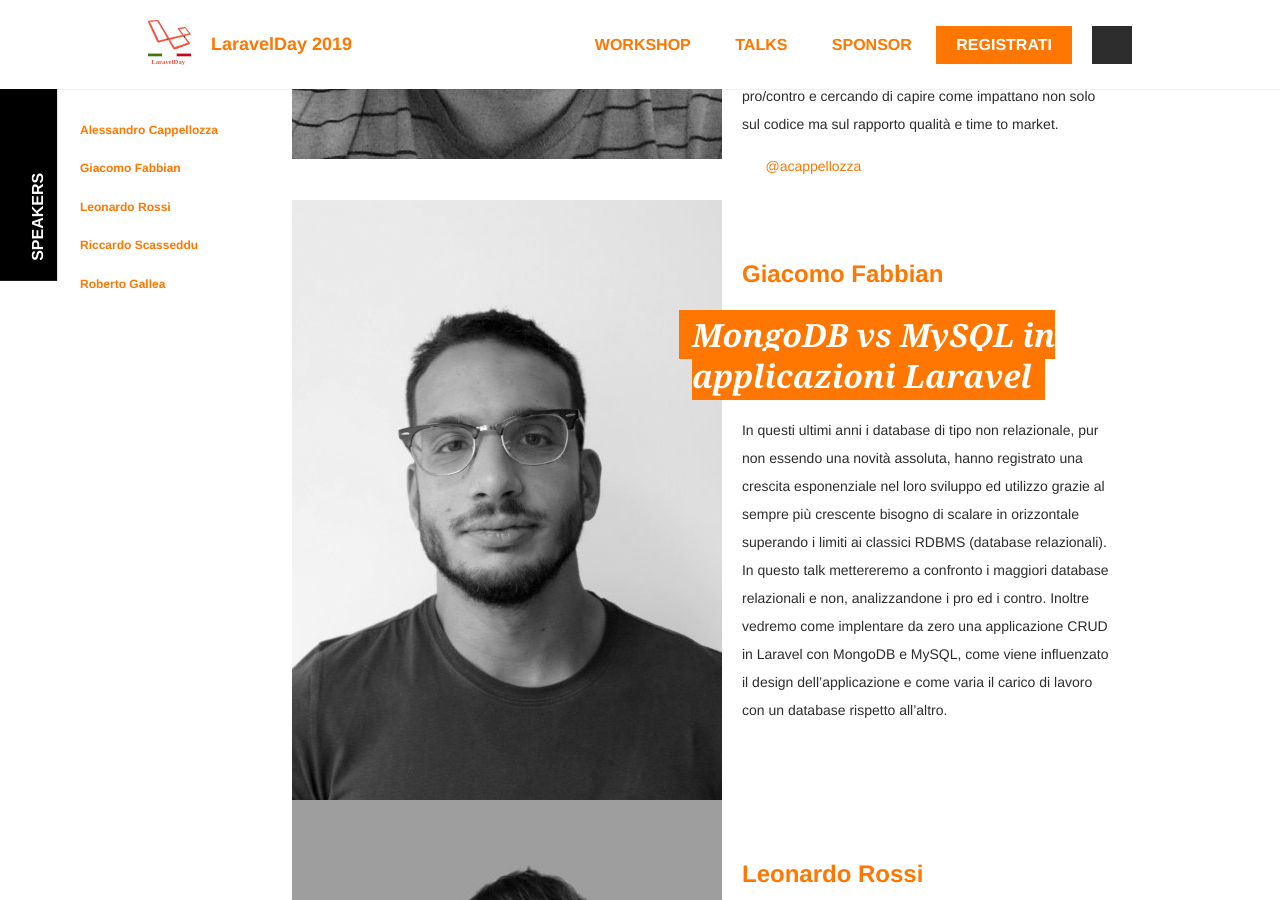
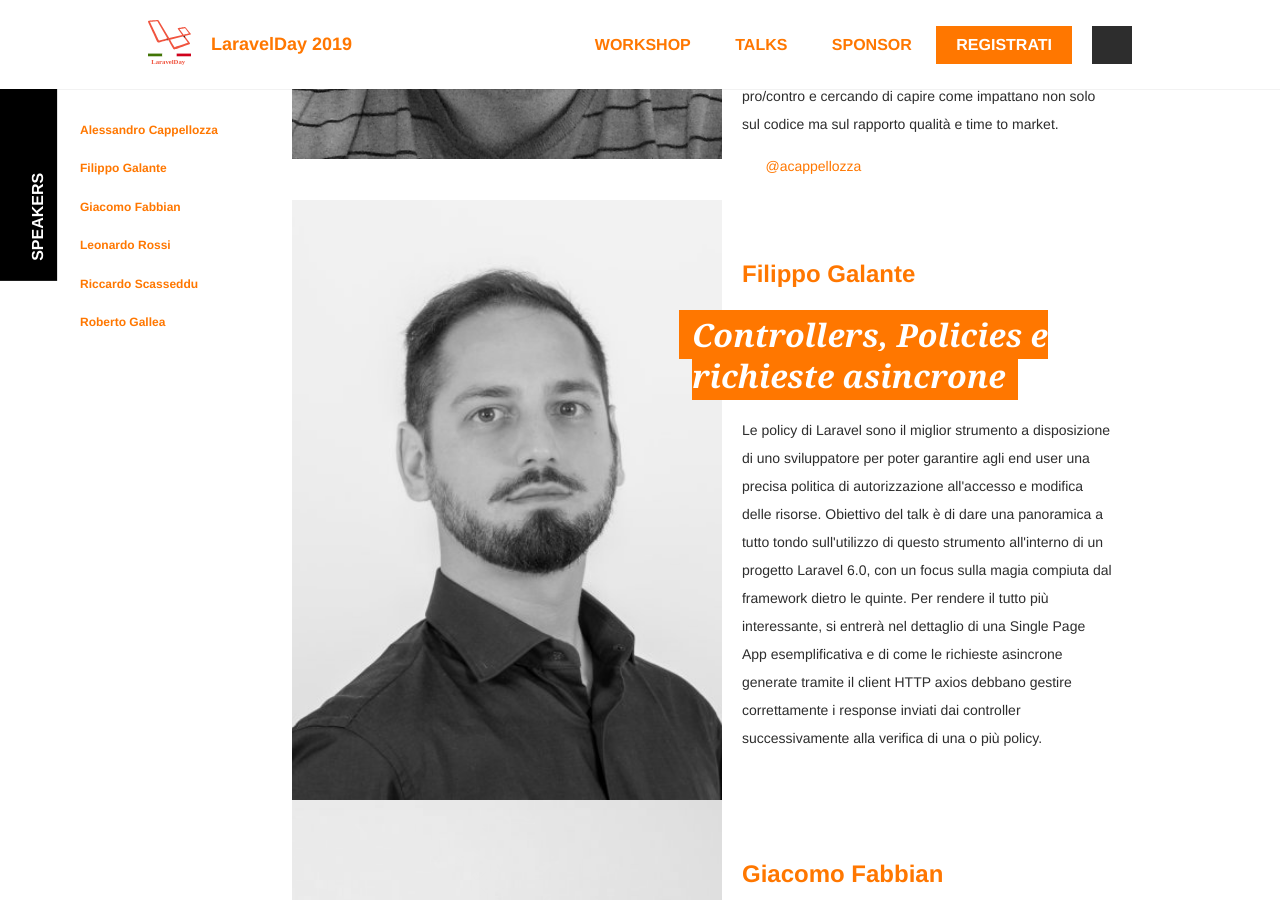
Before and after one commit to GrUSP/2019.laravelday.it, a Jekyll site: the page built from talks.html, in a window 1280 px wide and 900 px high, scrolled down 850 px. Built offline with Jekyll 4.4.1, drawn with Linux system fonts in a browser that asks for light colours; some web fonts are replaced; comment, search, counter and statistics services are not loaded.

Commit message:
Add Filippo Galante

```diff
--- a/_data/speakers.yml
+++ b/_data/speakers.yml
@@ -10,6 +10,15 @@
     first_name: Alessandro
     last_name: Cappellozza
     twitter: acappellozza
+  -
+    id: filippo-galante
+    description: >
+      Ho mosso i primi passi nel mondo del web a partire dal 2007, anno in cui sono entrato all'università.
+      Seguendo la filosofia dell'hacking, ho ampliato le mie conoscenze in questo ambito sia a livello teorico che a
+      livello pratico. Mi definisco un Full Stack Web Developer e Laravel Lover (sin dalla versione 4.2).
+    image: filippo-galante.jpg
+    first_name: Filippo
+    last_name: Galante
   -
     id: giacomo-fabbian
     description: >
--- a/_data/talks.yml
+++ b/_data/talks.yml
@@ -10,6 +10,17 @@
     e ci lascia col dubbio di aver fatto la scelta migliore. Cercheremo di trovare un trade off facendo una carrellata
     sugli strumenti che offre il mercato valutandone pro/contro e cercando di capire come impattano non solo sul codice
     ma sul rapporto qualità e time to market.
+-
+  speaker_id:
+    - filippo-galante
+  title: Controllers, Policies e richieste asincrone
+  extract: >
+    Le policy di Laravel sono il miglior strumento a disposizione di uno sviluppatore per poter garantire agli end user
+    una precisa politica di autorizzazione all'accesso e modifica delle risorse. Obiettivo del talk è di dare una
+    panoramica a tutto tondo sull'utilizzo di questo strumento all'interno di un progetto Laravel 6.0, con un focus
+    sulla magia compiuta dal framework dietro le quinte. Per rendere il tutto più interessante, si entrerà nel dettaglio
+    di una Single Page App esemplificativa e di come le richieste asincrone generate tramite il client HTTP axios
+    debbano gestire correttamente i response inviati dai controller successivamente alla verifica di una o più policy.
 -
   speaker_id:
     - giacomo-fabbian
```
Also changed, not shown: img/laravelday/speaker/filippo-galante.jpg (added).
